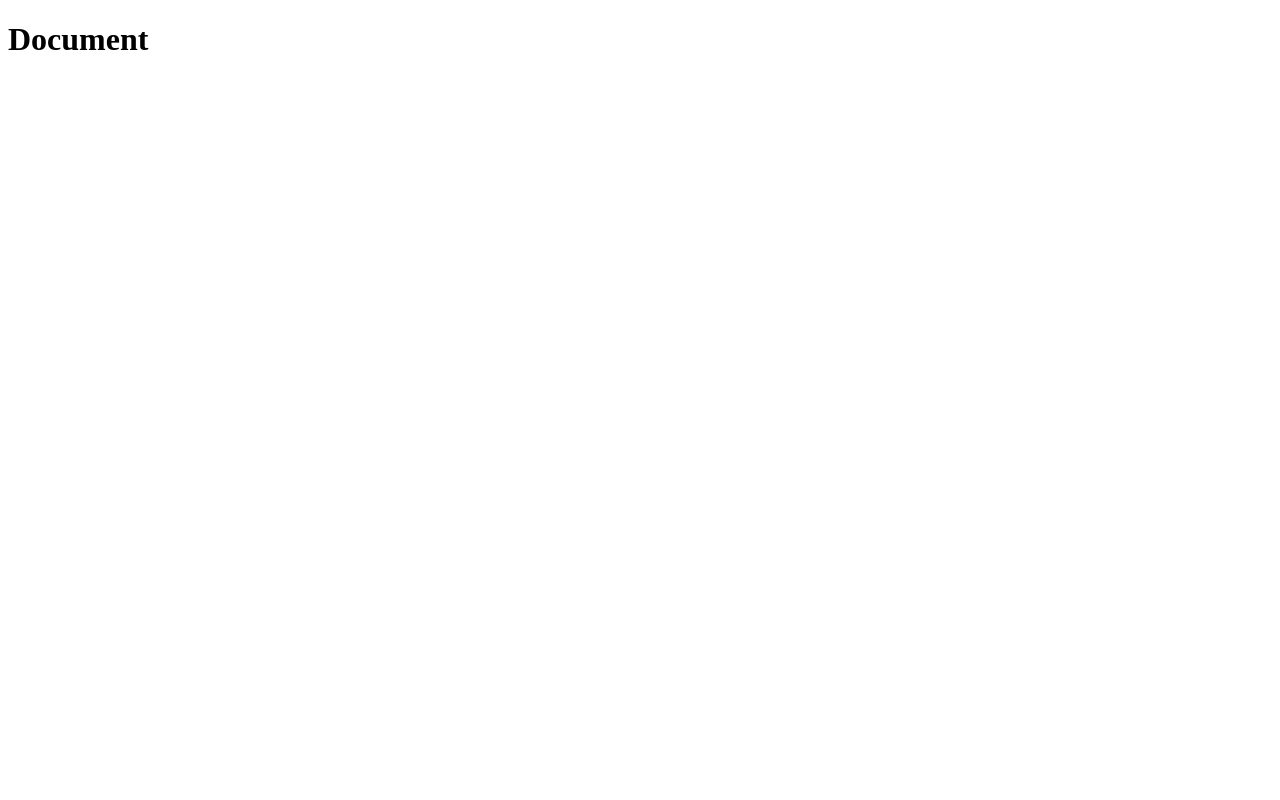
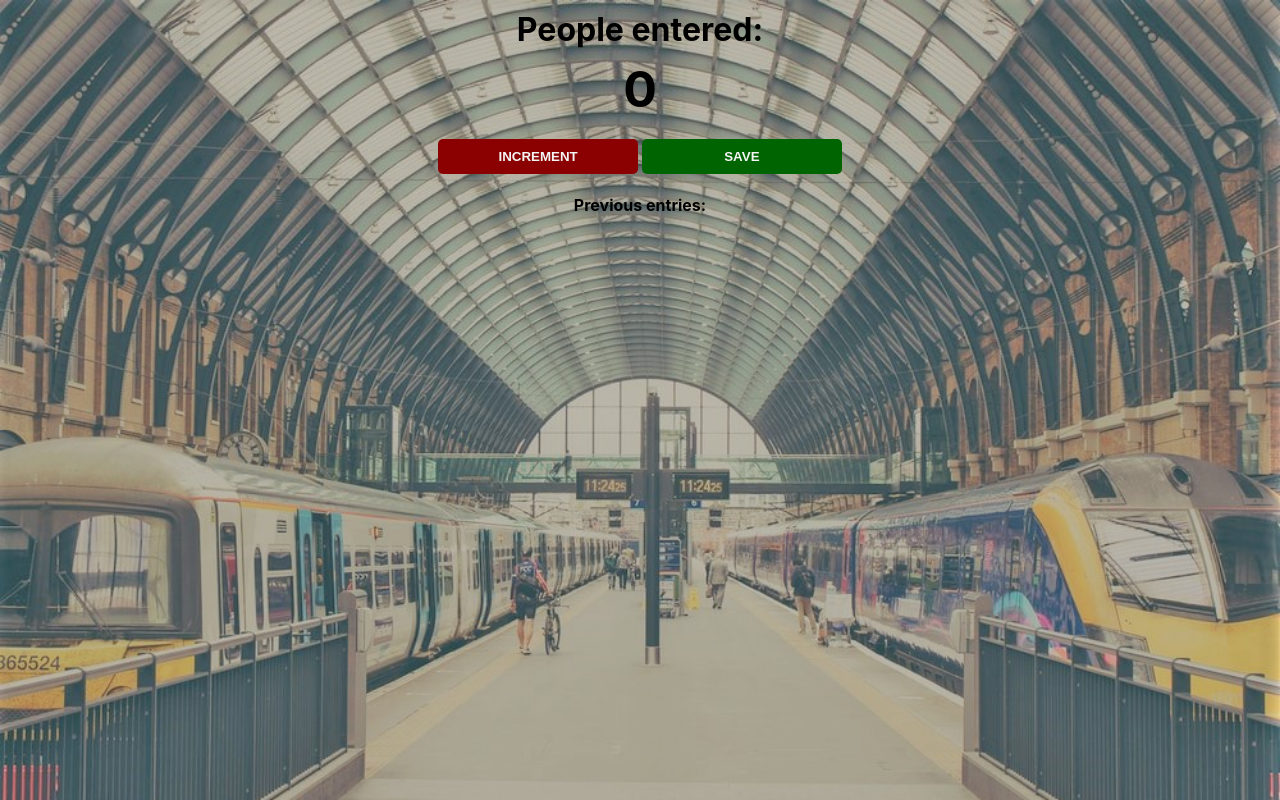
Before and after one commit to vitalii-moroz-ua/subwayPassengerCounter, a plain HTML site: page index.html in a window 1280 px wide. Drawn offline with Linux system fonts and the light colour scheme.

Commit message:
Create a counter app

```diff
--- /dev/null
+++ b/css/main.css
@@ -0,0 +1,37 @@
+body {
+    background-image: url("../img/station.jpg");
+    background-size: cover;
+    font-family: -apple-system, BlinkMacSystemFont, 'Segoe UI', Roboto, Oxygen, Ubuntu, Cantarell, 'Open Sans', 'Helvetica Neue', sans-serif;
+    font-weight: bold;
+    text-align: center;
+}
+
+h1 {
+    margin-top: 10px;
+    margin-bottom: 10px;
+}
+
+h2 {
+    font-size: 50px;
+    margin-top: 0;
+    margin-bottom: 20px;
+}
+
+button {
+    border: none;
+    padding-top: 10px;
+    padding-bottom: 10px;
+    color:whitesmoke;
+    font-weight: bold;
+    width: 200px;
+    margin-bottom: 5px;
+    border-radius: 5px;
+}
+
+#increment-btn {
+    background-color: darkred;
+}
+
+#save-btn {
+    background-color: darkgreen;
+}
--- a/index.html
+++ b/index.html
@@ -4,10 +4,16 @@
     <meta charset="UTF-8">
     <meta http-equiv="X-UA-Compatible" content="IE=edge">
     <meta name="viewport" content="width=device-width, initial-scale=1.0">
-    <title>Document</title>
+    <title>Counter</title>
+    <link rel="stylesheet" href="css/main.css">
+
 </head>
 <body>
-    <h1>Document</h1>
-
+    <h1>People entered:</h1>
+    <h2 id="count-el">0</h2>
+    <script src="js/main.js"></script>
+    <button id="increment-btn" onclick="increment()">INCREMENT</button>
+    <button id="save-btn" onclick="save()">SAVE</button>
+    <p>Previous entries: <span id="entry-1"></span></p>
 </body>
 </html>
--- /dev/null
+++ b/js/main.js
@@ -0,0 +1,14 @@
+
+let count = 0;
+
+function increment(){
+    count += 1;
+    document.getElementById("count-el").textContent= count;
+}
+
+function save() {
+    let countStr = count + " - ";
+    document.getElementById("entry-1").textContent += countStr;
+    document.getElementById("count-el").textContent = 0;
+    count = 0;
+}
```
Also changed, not shown: img/station.jpg (added).
